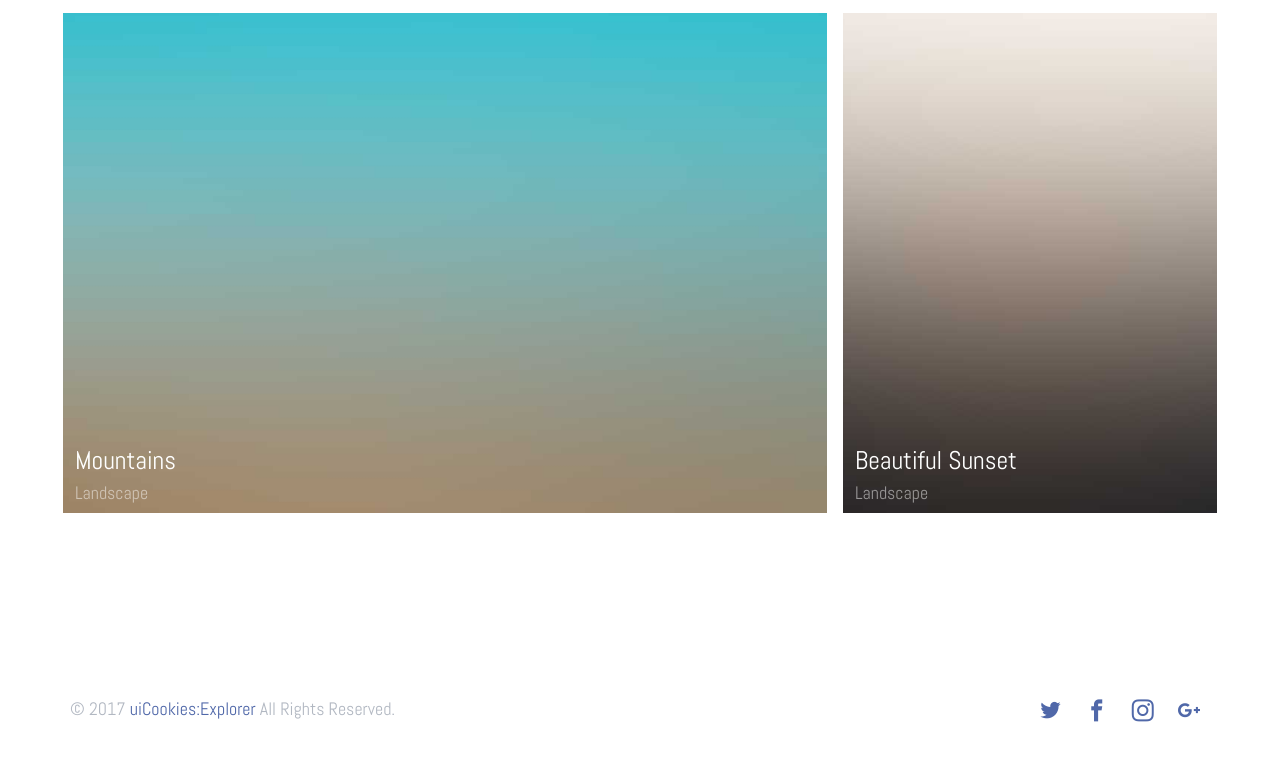
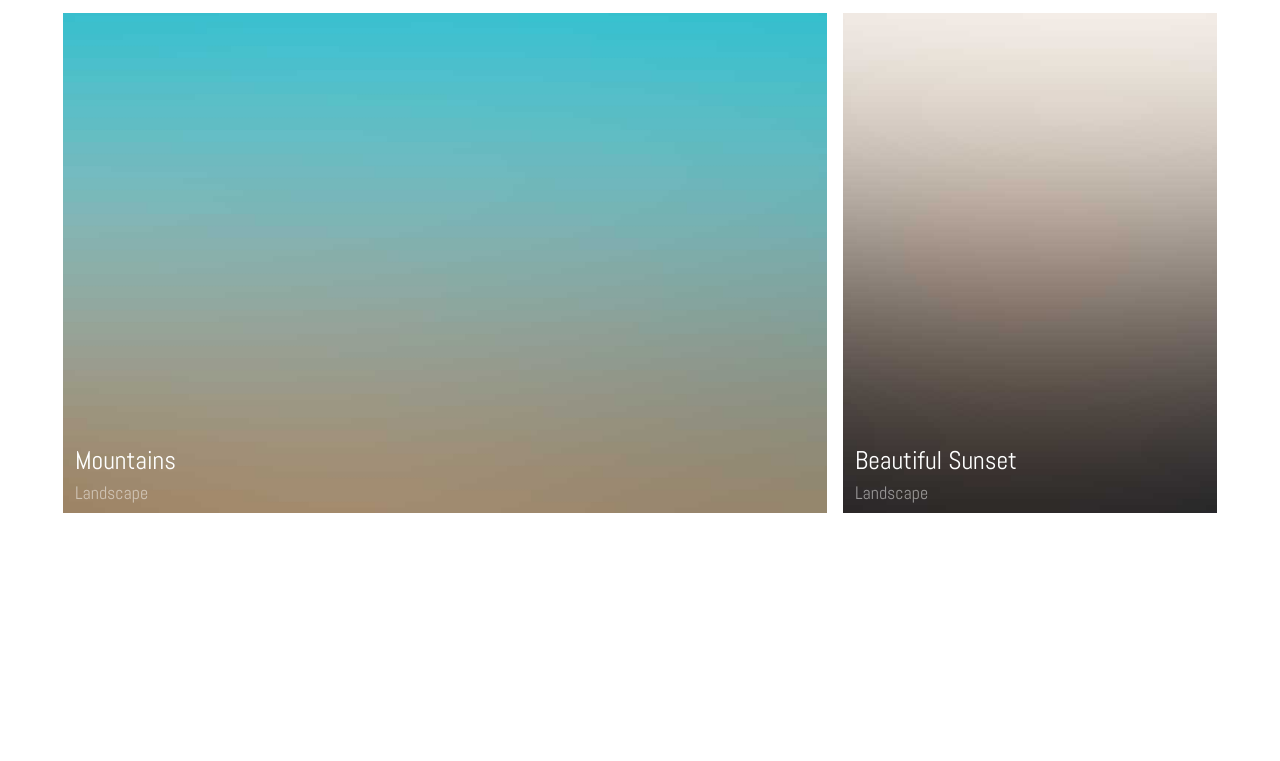
Before and after one commit to ping-guo/CV, a website: page index.html in a window 1280 px wide. Shown: the part 1497-2258 px from the top of the page. Drawn offline with Linux system fonts and the light colour scheme; files whose address does not match are found by name.

Commit message:
remove copyrights

```diff
--- a/index.html
+++ b/index.html
@@ -134,13 +134,13 @@
     <div class="container">
       <div class="row">
         <div class="col-md-12">
-          <p class="probootstrap-copyright">&copy; 2017 <a href="https://uicookies.com/">uiCookies:Explorer</a> All Rights Reserved.</p>
+          <!-- <p class="probootstrap-copyright">&copy; 2017 <a href="https://uicookies.com/">uiCookies:Explorer</a> All Rights Reserved.</p>
           <ul class="probootstrap-social">
             <li><a href="#"><i class="icon-twitter"></i></a></li>
             <li><a href="#"><i class="icon-facebook2"></i></a></li>
             <li><a href="#"><i class="icon-instagram2"></i></a></li>
             <li><a href="#"><i class="icon-google-plus"></i></a></li>
-          </ul>
+          </ul> -->
         </div>
       </div>
     </div>
```
